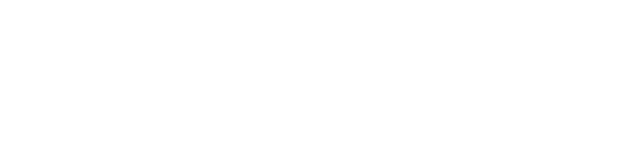
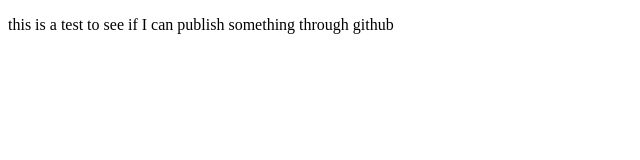
Before and after one commit to qub99/qub99.github.io, a plain HTML site: page index.html in a window 1280 px wide. Shown: the whole page, without its empty margins (0-640 px from the left). Drawn offline with Linux system fonts and the light colour scheme.

Commit message:
Update index.html

```diff
--- a/index.html
+++ b/index.html
@@ -7,6 +7,6 @@
         <title>Add a Title</title>
     </head>
     <body>
-
+        <p>this is a test to see if I can publish something through github</p>
     </body>
 </html>
```
